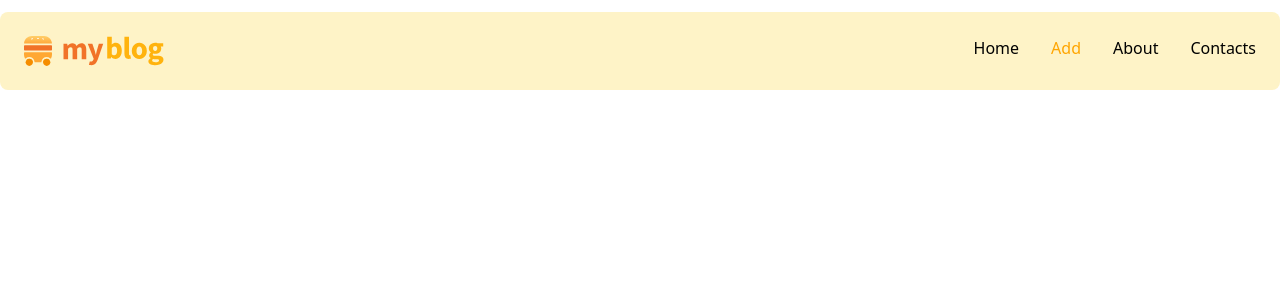
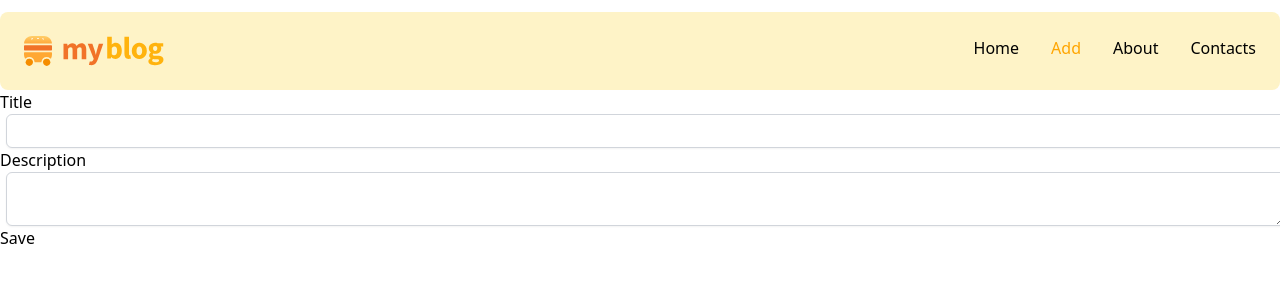
Before and after one commit to dmatkulov/My-Blog, a React (Vite) app: page /new-post in a window 1280 px wide. Shown: the top 300 px of the page. Built offline with nearby package versions, Linux system fonts and the light colour scheme.

Commit message:
added types, axiosApi and submit form

```diff
--- a/src/App.tsx
+++ b/src/App.tsx
@@ -1,10 +1,17 @@
 import Header from './components/Header/Header';
+import {Route, Routes} from 'react-router-dom';
+import PostForm from './components/PostForm/PostForm';
 
 const App = () => {
 
   return (
     <div className="container mx-auto">
       <Header/>
+      <Routes>
+        <Route path="/new-post" element={(
+          <PostForm/>
+        )}/>
+      </Routes>
     </div>
   );
 };
--- /dev/null
+++ b/src/axiosApi.ts
@@ -0,0 +1,7 @@
+import axios from 'axios';
+
+const axiosApi = axios.create({
+  baseURL: 'https://matkulov-1052d-default-rtdb.europe-west1.firebasedatabase.app/',
+});
+
+export default axiosApi;
--- a/src/components/Post/PostCard.tsx
+++ b/src/components/Post/PostCard.tsx
@@ -0,0 +1,17 @@
+import React from 'react';
+
+interface Props {
+  title: string;
+  date: string
+}
+const PostCard: React.FC<Props> = () => {
+  return (
+    <div>
+      <span>Date</span>
+      <h1>Title</h1>
+      <button>Read more</button>
+    </div>
+  );
+};
+
+export default PostCard;
--- a/src/components/PostForm/PostForm.tsx
+++ b/src/components/PostForm/PostForm.tsx
@@ -0,0 +1,81 @@
+import React, {useCallback, useState} from 'react';
+import {NewPost, PostCard} from '../../types';
+import axiosApi from '../../axiosApi';
+import {useNavigate} from 'react-router-dom';
+
+const PostForm: React.FC = () => {
+  const navigate = useNavigate();
+
+  const [newPost, setNewPost] = useState<PostCard>({
+    id: '',
+    title: '',
+    description: '',
+    date: ''
+  });
+
+
+  const postChanged = useCallback((event: React.ChangeEvent<HTMLInputElement | HTMLTextAreaElement>) => {
+    const {name, value} = event.target;
+
+    setNewPost((prevState) => ({
+      ...prevState,
+      id: new Date().valueOf().toString(),
+      [name]: value,
+      date: new Date().valueOf().toString(),
+    }));
+  }, []);
+
+
+  const onFormSubmit = async (event: React.FormEvent) => {
+    event.preventDefault();
+    console.log('submitted');
+
+    const post: NewPost = {
+      newPost: newPost
+    };
+
+    try {
+      await axiosApi.post('posts.json', post);
+    } finally {
+      navigate('/');
+      console.log('post created');
+    }
+
+  };
+
+  return (
+    <div>
+      <form onSubmit={onFormSubmit}
+        className="flex flex-col justify-center">
+        <div>
+          <label htmlFor='title'>Title</label>
+          <input
+            id='title'
+            type="text"
+            name="title"
+            className="w-full font-bold py-1.5 px-2 mx-1.5 block border border-gray-300 rounded-md text-sm shadow-sm placeholder-gray-400
+            focus:outline-none focus:border-sky-500"
+            value={newPost.title}
+            onChange={postChanged}
+          />
+        </div>
+        <div>
+          <label htmlFor='description'>Description</label>
+          <textarea
+            id='description'
+            name="description"
+            className="w-full font-bold py-1.5 px-2 mx-1.5 block border border-gray-300 rounded-md text-sm shadow-sm placeholder-gray-400
+            focus:outline-none focus:border-sky-500"
+            value={newPost.description}
+            onChange={postChanged}
+          />
+        </div>
+        <div>
+          <button type="submit">Save</button>
+        </div>
+      </form>
+    </div>
+  );
+};
+
+export default PostForm;
--- /dev/null
+++ b/src/types.d.ts
@@ -0,0 +1,20 @@
+export interface Post {
+  id: string;
+  title: string;
+  date: string;
+}
+
+export interface PostApi {
+  [id: string]: PostCard;
+}
+
+export interface PostCard {
+  id: string;
+  title: string;
+  description: string;
+  date: string;
+}
+
+export interface NewPost {
+  newPost: PostCard
+}
```
